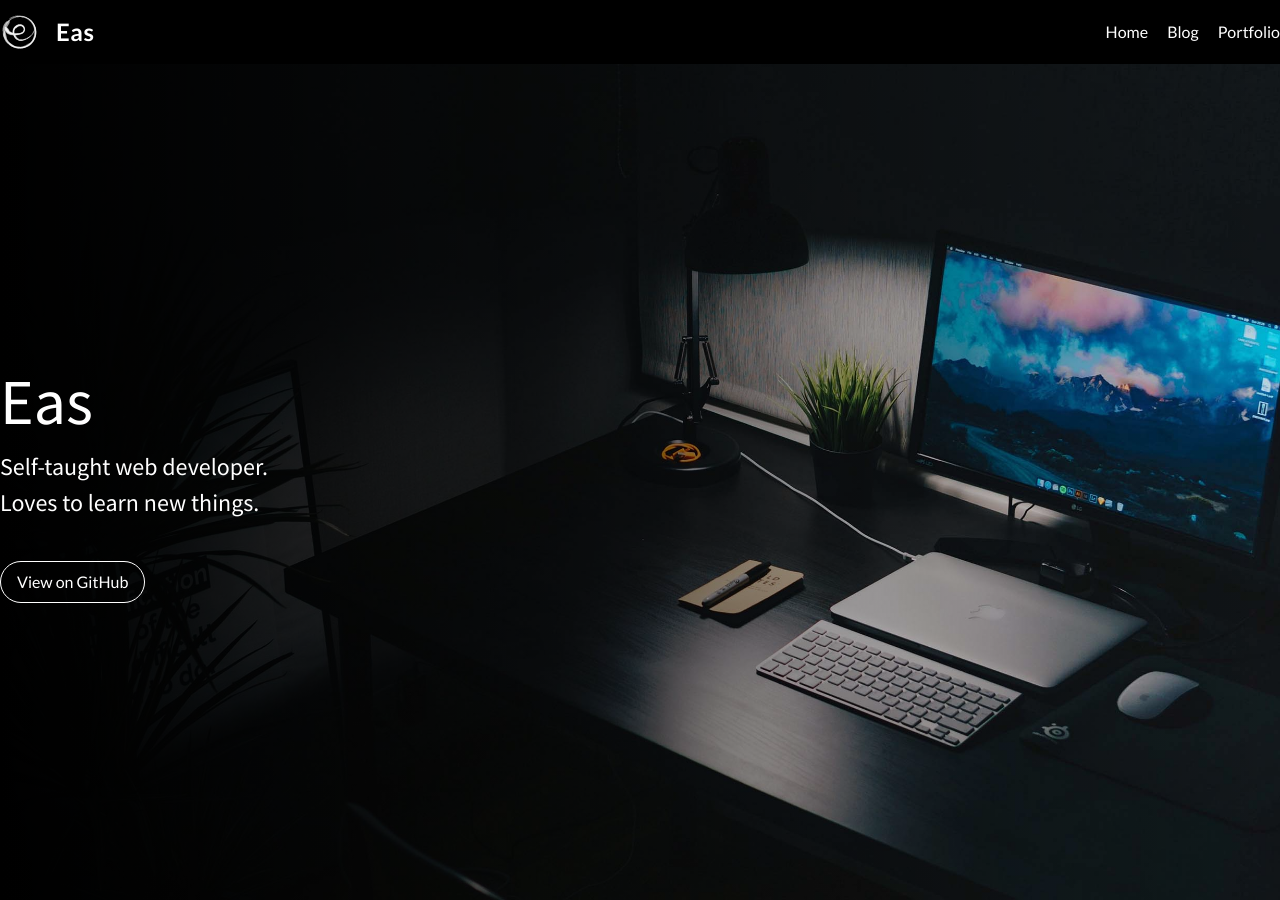
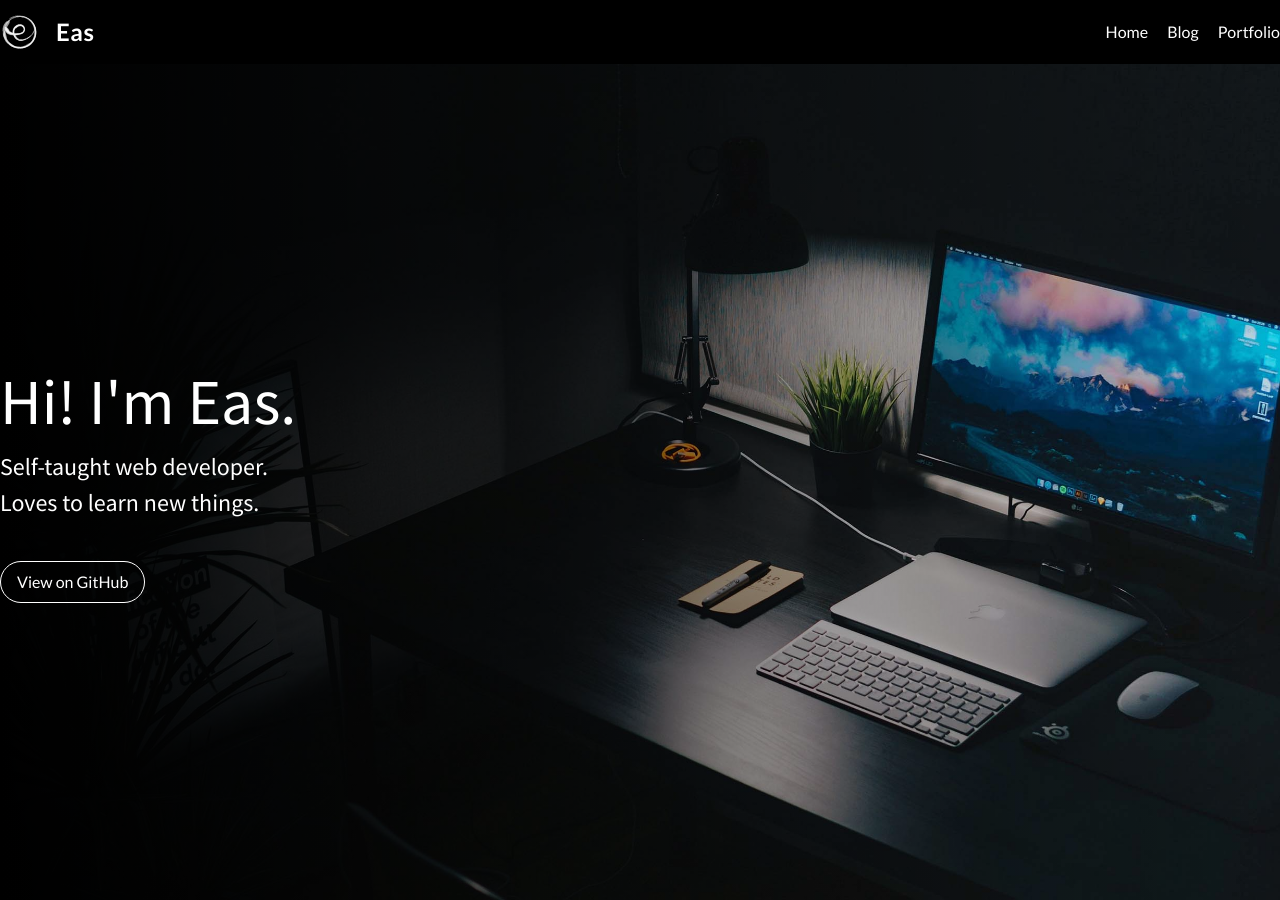
Before and after one commit to easterneas/eas-site_ghp, a Jekyll site: the page built from index.md, in a window 1280 px wide and 900 px high. Built offline with Jekyll 4.4.1, drawn with Linux system fonts in a browser that asks for light colours; nearby versions of some CDN libraries.

Commit message:
main header update

```diff
--- a/_includes/header.default.html
+++ b/_includes/header.default.html
@@ -2,7 +2,7 @@
     style="background-image: linear-gradient(-90deg, rgba(0,0,0,0), rgba(0,0,0,1)), url(/assets/img/site/header/main.jpg);">
     <div class="container flex flex-col mx-auto justify-end lg:justify-center text-center lg:text-left pt-12 h-screen w-screen">
         <span class="py-6 z-40">
-            <h1 class="text-4xl lg:text-6xl">{{ site.title }}</h1>
+            <h1 class="text-4xl lg:text-6xl">Hi! I'm {{ site.title }}.</h1>
             <h2 class="text-xl lg:text-2xl">{{ page.description }}</h2>
         </span>
         <span class="pt-12 pb-24 lg:py-4 z-40">
```
